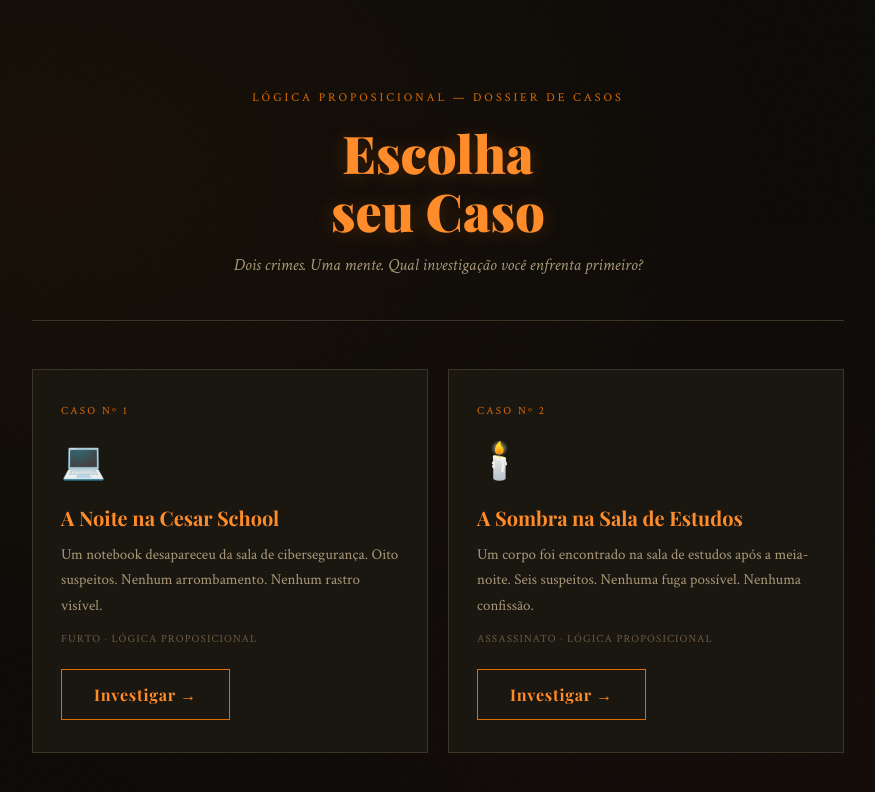
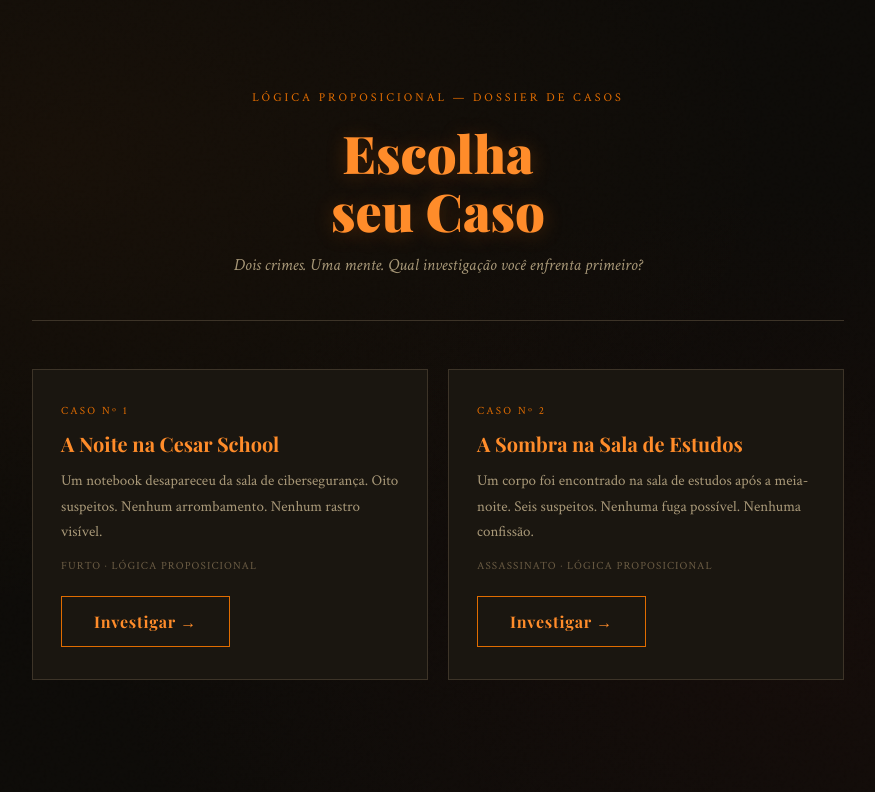
Before and after one commit to LuisGodoy123/Jogo-de-Logica-A-noite-na-Cesar-School, a plain HTML site: page index.html in a window 1280 px wide. Shown: the whole page, without its empty margins (202-1077 px from the left). Drawn offline with nearby package versions, Linux system fonts and the light colour scheme.

```diff
--- a/index.html
+++ b/index.html
@@ -22,7 +22,6 @@
     <div class="cases-grid">
       <div class="case-card" onclick="selectCase(1)">
         <div class="case-number">Caso nº 1</div>
-        <span class="case-icon">💻</span>
         <div class="case-title">A Noite na Cesar School</div>
         <p class="case-desc">Um notebook desapareceu da sala de cibersegurança. Oito suspeitos. Nenhum arrombamento. Nenhum rastro visível.</p>
         <div class="case-tag">Furto · Lógica Proposicional</div>
@@ -30,7 +29,6 @@
       </div>
       <div class="case-card" onclick="selectCase(2)">
         <div class="case-number">Caso nº 2</div>
-        <span class="case-icon">🕯️</span>
         <div class="case-title">A Sombra na Sala de Estudos</div>
         <p class="case-desc">Um corpo foi encontrado na sala de estudos após a meia-noite. Seis suspeitos. Nenhuma fuga possível. Nenhuma confissão.</p>
         <div class="case-tag">Assassinato · Lógica Proposicional</div>
```
Also changed, not shown: 1 other file.
